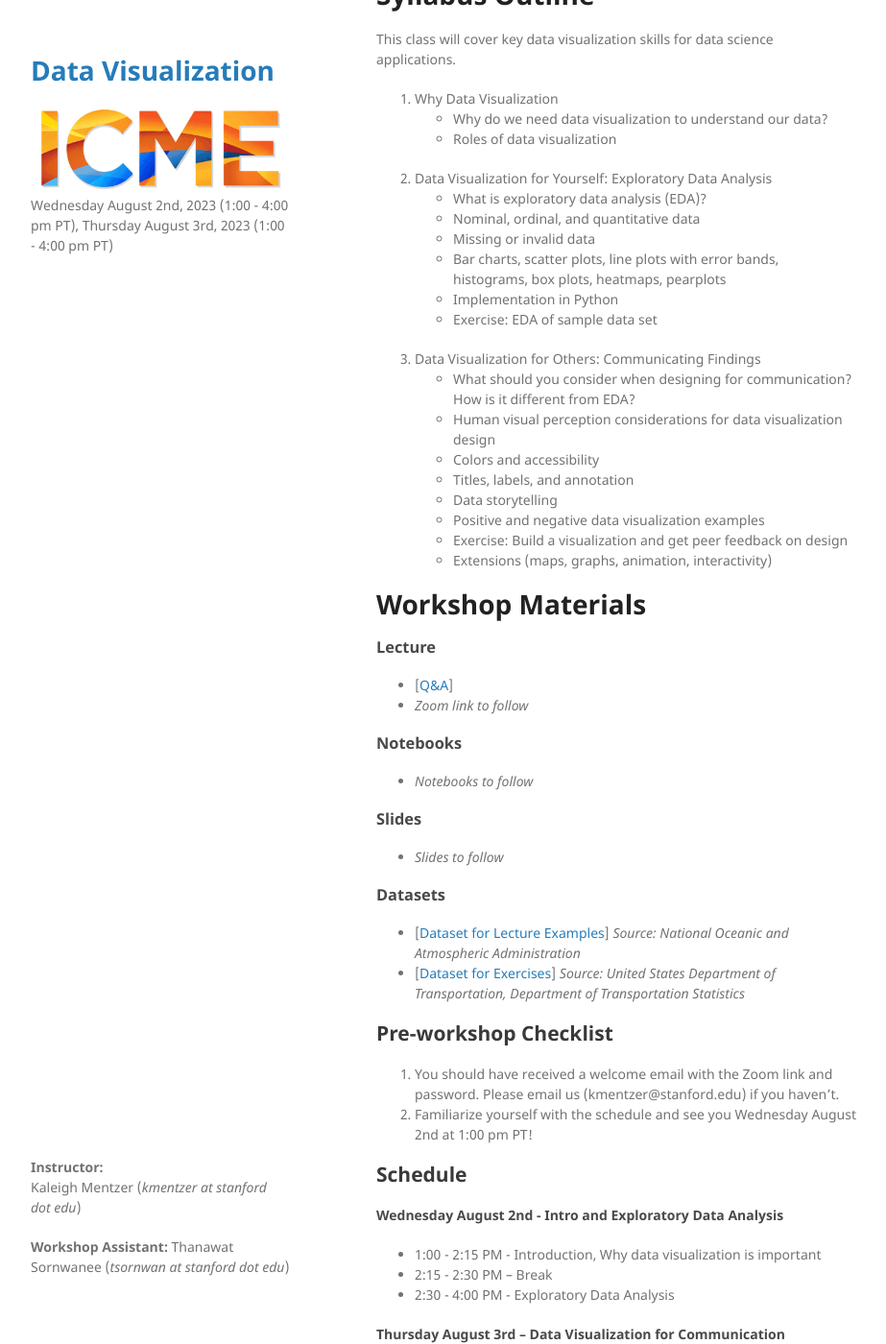
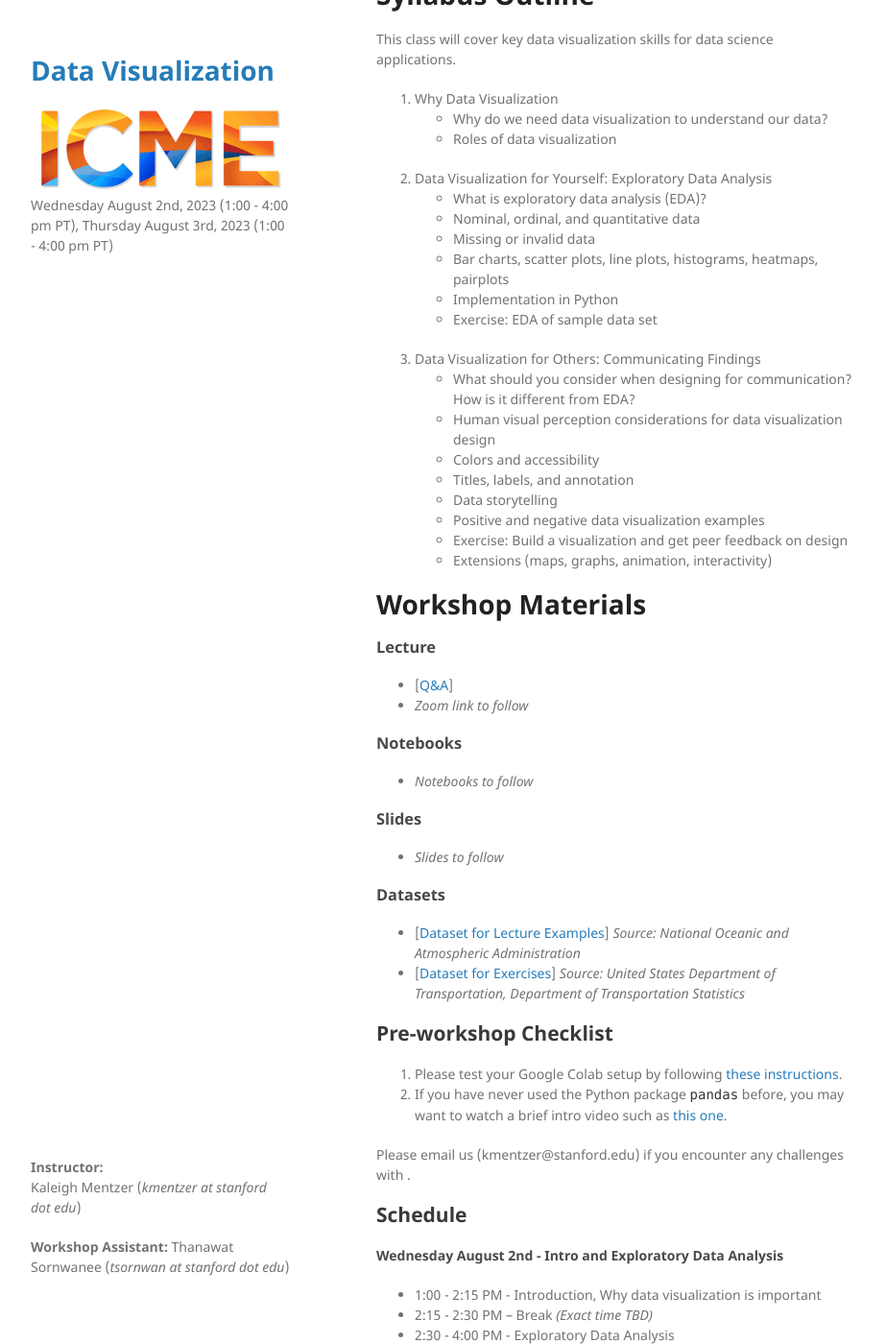
Before and after one commit to tsornwanee/icme-data-visualization, a Jekyll site: the page built from index.md, in a window 1280 px wide and 1400 px high, scrolled down 1506 px. Shown: the whole window at 96% size, without its empty margins (178-1101 px from the left). Built offline with Jekyll 4.4.1, drawn with Linux system fonts in a browser that asks for light colours; our own code applies the rules of GitHub Pages for plain Markdown files.

Commit message:
update to pre-work

```diff
--- a/index.md
+++ b/index.md
@@ -37,7 +37,7 @@ This class will cover key data visualization skills for data science application
   - What is exploratory data analysis (EDA)?
   - Nominal, ordinal, and quantitative data
   - Missing or invalid data
-  - Bar charts, scatter plots, line plots with error bands, histograms, box plots, heatmaps, pearplots
+  - Bar charts, scatter plots, line plots, histograms, heatmaps, pairplots
   - Implementation in Python
   - Exercise: EDA of sample data set
 3. Data Visualization for Others: Communicating Findings
@@ -72,17 +72,18 @@ This class will cover key data visualization skills for data science application
 
 
 ## Pre-workshop Checklist
-1. You should have received a welcome email with the Zoom link and password. Please email us (kmentzer@stanford.edu) if you haven’t.
-2. Familiarize yourself with the schedule and see you Wednesday August 2nd at 1:00 pm PT!
+1. Please test your Google Colab setup by following [these instructions](https://docs.google.com/document/d/1TF9lk1zdpdymE7RkUQOCAoWp_Y3k7CUirh5-HnDjvvM/edit?usp=sharing).
+2. If you have never used the Python package `pandas` before, you may want to watch a brief intro video such as [this one](https://youtu.be/w4cZnVUTnYg).
 
+ Please email us (kmentzer@stanford.edu) if you encounter any challenges with .
 ## Schedule
 #### Wednesday August 2nd - Intro and Exploratory Data Analysis
 
 - 1:00 - 2:15 PM - Introduction, Why data visualization is important
-- 2:15 - 2:30 PM – Break
+- 2:15 - 2:30 PM – Break *(Exact time TBD)*
 - 2:30 - 4:00 PM - Exploratory Data Analysis
 
 #### Thursday August 3rd – Data Visualization for Communication
 - 1:00 - 2:15 PM - Desinging data visualization for others
-- 2:30 - 2:45 PM – Break
+- 2:30 - 2:45 PM – Break *(Exact time TBD)*
 - 2:45 - 4:00 PM - Data visualization Examples, Peer Feedback, Wrap Up
```
